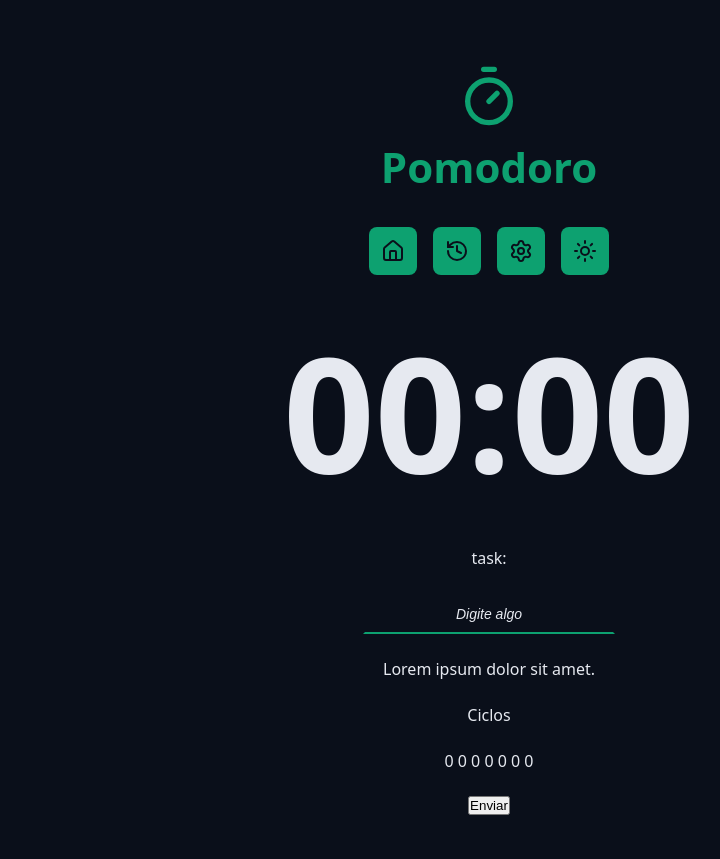
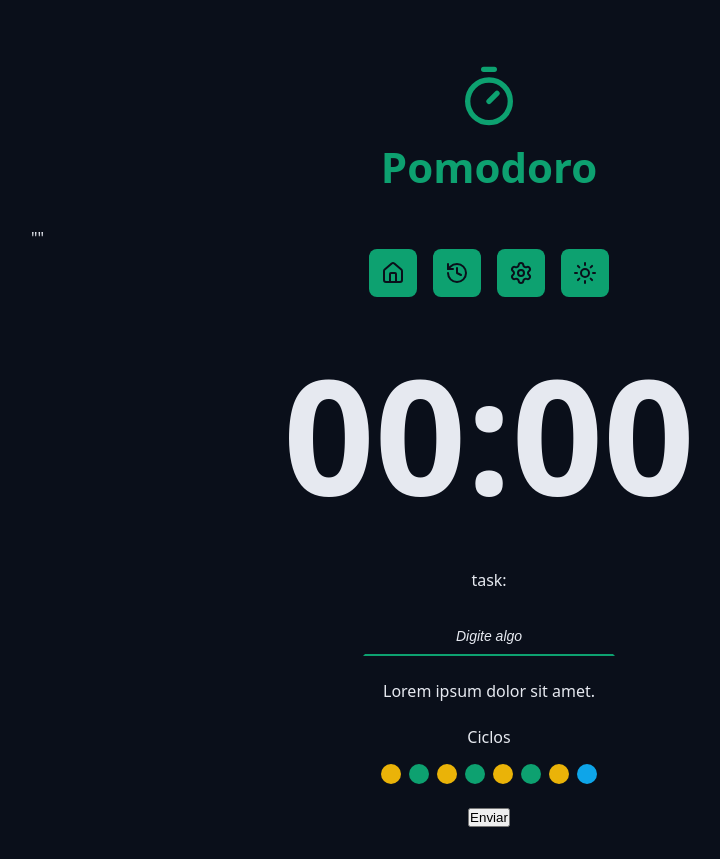
Before and after one commit to jonasalbuquerquecandido/pomodoro-system-project, a React (Vite) app: page / in a window 1280 px wide. Shown: the whole page, without its empty margins (151-871 px from the left). Built offline with nearby package versions, Linux system fonts and the light colour scheme.

Commit message:
I created and styled the Cycles component

```diff
--- a/src/App.tsx
+++ b/src/App.tsx
@@ -6,6 +6,7 @@
 import { Logo } from './components/Logo';
 import { CountDown } from './components/CountDown';
 import { DefaultInput } from './components/DefaultInput';
+import { Cycles } from './components/Cycles';
 
 
 export function App() {
@@ -15,7 +16,7 @@
         <Logo />
       </Container>
 
-      <Container>
+      <Container>""
         <Menu />
       </Container>
 
@@ -34,8 +35,7 @@
           </div>
 
           <div className="formRow">
-            <p>Ciclos</p>
-            <p>0 0 0 0 0 0 0 </p>
+           <Cycles/>
           </div>
 
           <div className="formRow">
--- /dev/null
+++ b/src/components/Cycles/index.tsx
@@ -0,0 +1,20 @@
+import styles from './styles.module.css';
+
+export function Cycles() {
+  return (
+    <div className={styles.cycles}>
+      <span>Ciclos</span>
+
+      <div className={styles.cycleDots}>
+        <span className={`${styles.cycleDot} ${styles.workTime}`}></span>
+        <span className={`${styles.cycleDot} ${styles.shortBreakTime}`}></span>
+        <span className={`${styles.cycleDot} ${styles.workTime}`}></span>
+        <span className={`${styles.cycleDot} ${styles.shortBreakTime}`}></span>
+        <span className={`${styles.cycleDot} ${styles.workTime}`}></span>
+        <span className={`${styles.cycleDot} ${styles.shortBreakTime}`}></span>
+        <span className={`${styles.cycleDot} ${styles.workTime}`}></span>
+        <span className={`${styles.cycleDot} ${styles.longBreakTime}`}></span>
+      </div>
+    </div>
+  );
+}
--- /dev/null
+++ b/src/components/Cycles/styles.module.css
@@ -0,0 +1,31 @@
+.cycles {
+    display: flex;
+    justify-content: center;
+    flex-direction: column;
+    align-items: center;
+    gap: 1.6rem;
+}
+
+.cycleDots {
+    display: flex;
+    gap: 0.8rem;
+}
+
+.cycleDot {
+    width: 2rem;
+    height: 2rem;
+    background: var(--primary);
+    border-radius: 50%;
+}
+
+.workTime {
+    background: var(--warning);
+}
+
+.shortBreakTime {
+    background: var(--primary);
+}
+
+.longBreakTime {
+    background: var(--info);
+}
```
